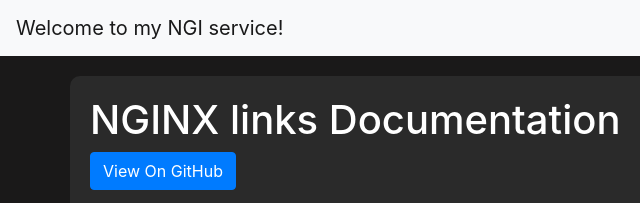
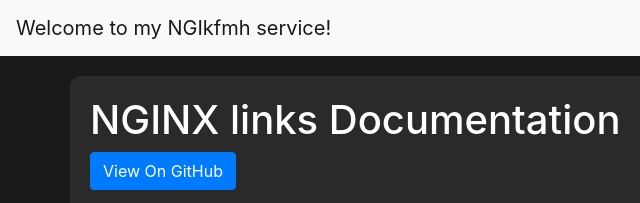
Before and after one commit to Nerogen/WebAppCode, a plain HTML site: page index.html in a window 1280 px wide. Shown: the top 203 px of the page, 0-640 px from the left. Drawn offline with nearby package versions, Linux system fonts and the light colour scheme.

Commit message:
fix pipline

```diff
--- a/index.html
+++ b/index.html
@@ -69,7 +69,7 @@
 <body>
     <header>
         <nav class="navbar navbar-expand-lg navbar-light bg-light">
-            <a class="navbar-brand" href="">Welcome to my NGI service!</a>
+            <a class="navbar-brand" href="">Welcome to my NGIkfmh service!</a>
         </nav>
     </header>
 
```
